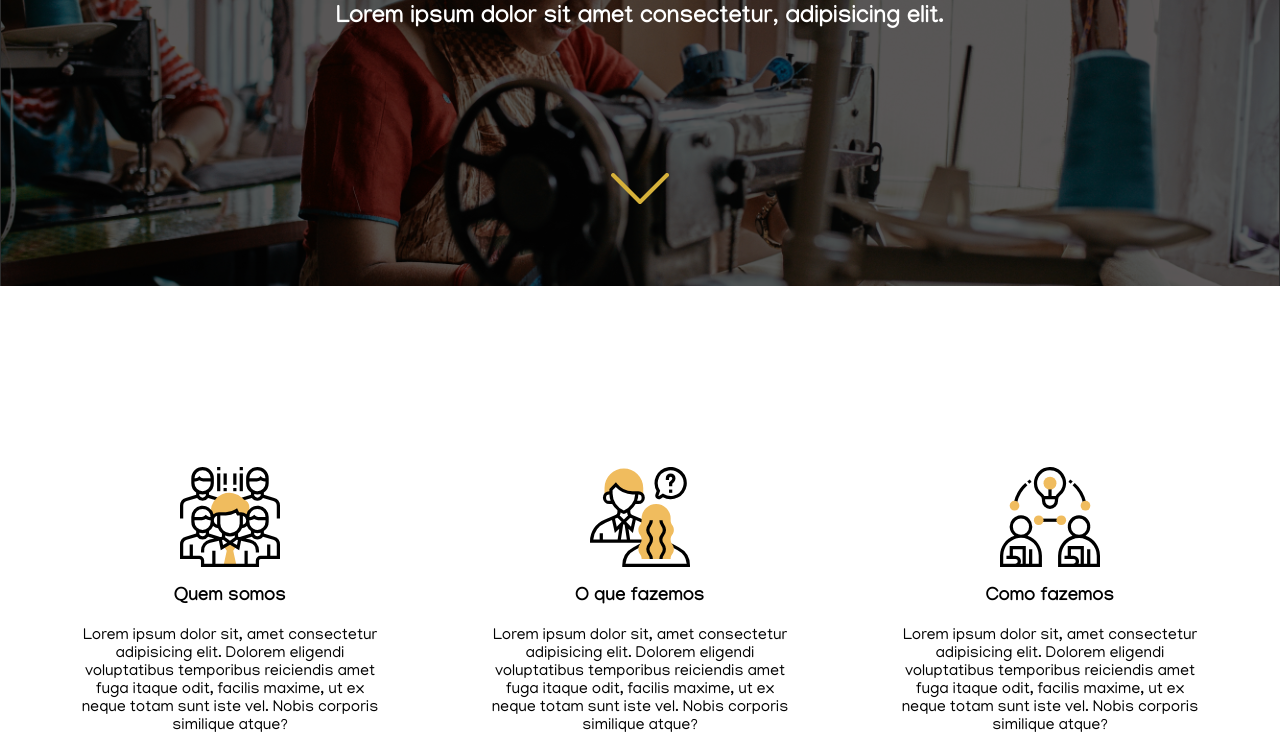
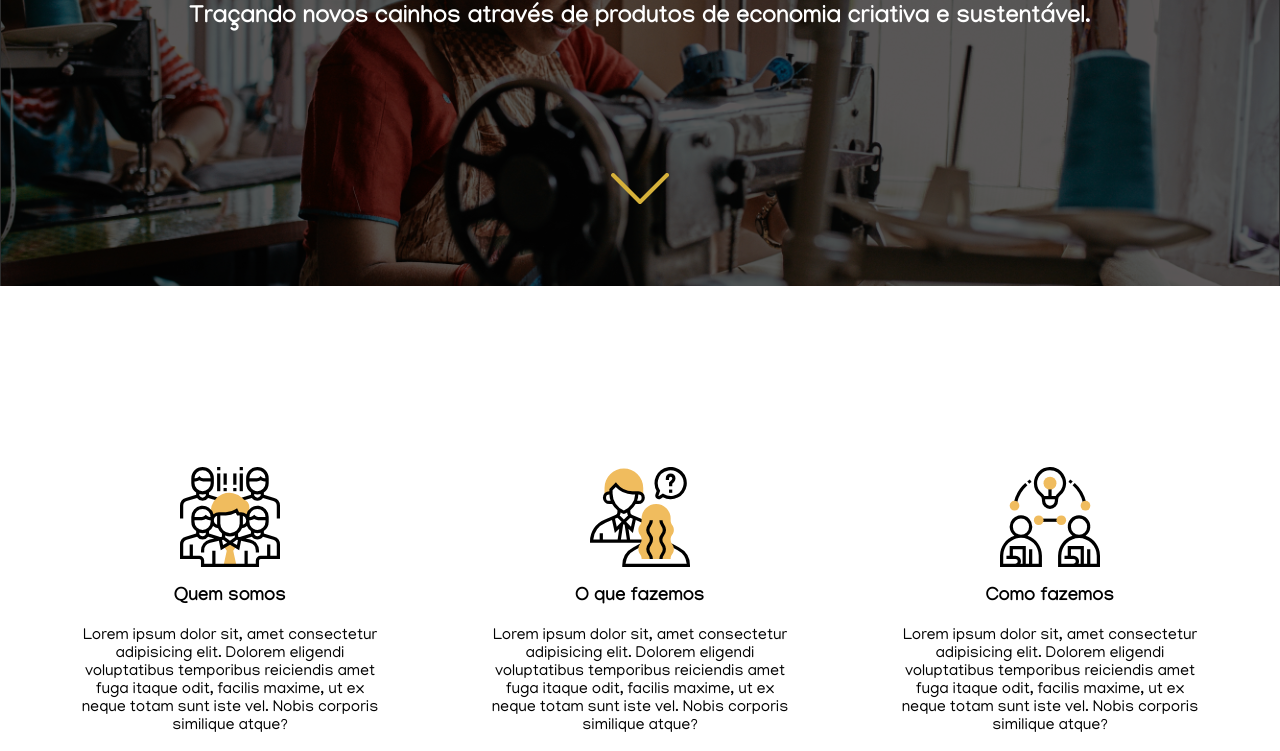
Before and after one commit to gabriias/alumia, a plain HTML site: page index.html in a window 1280 px wide. Shown: the part 349-1100 px from the top of the page. Drawn offline with Linux system fonts and the light colour scheme.

Commit message:
add style

```diff
--- a/index.html
+++ b/index.html
@@ -40,7 +40,7 @@
         <div class="menu-description">
           <img src="./images/logo.png" alt="" class="logo" />
           <h2 class="sub-title">
-            Lorem ipsum dolor sit amet consectetur, adipisicing elit.
+            Traçando novos cainhos através de produtos de economia criativa e sustentável.
           </h2>
           <a href="#who-are">
             <img src="./images/down-arrow.svg" alt="" class="arrow" />
```
